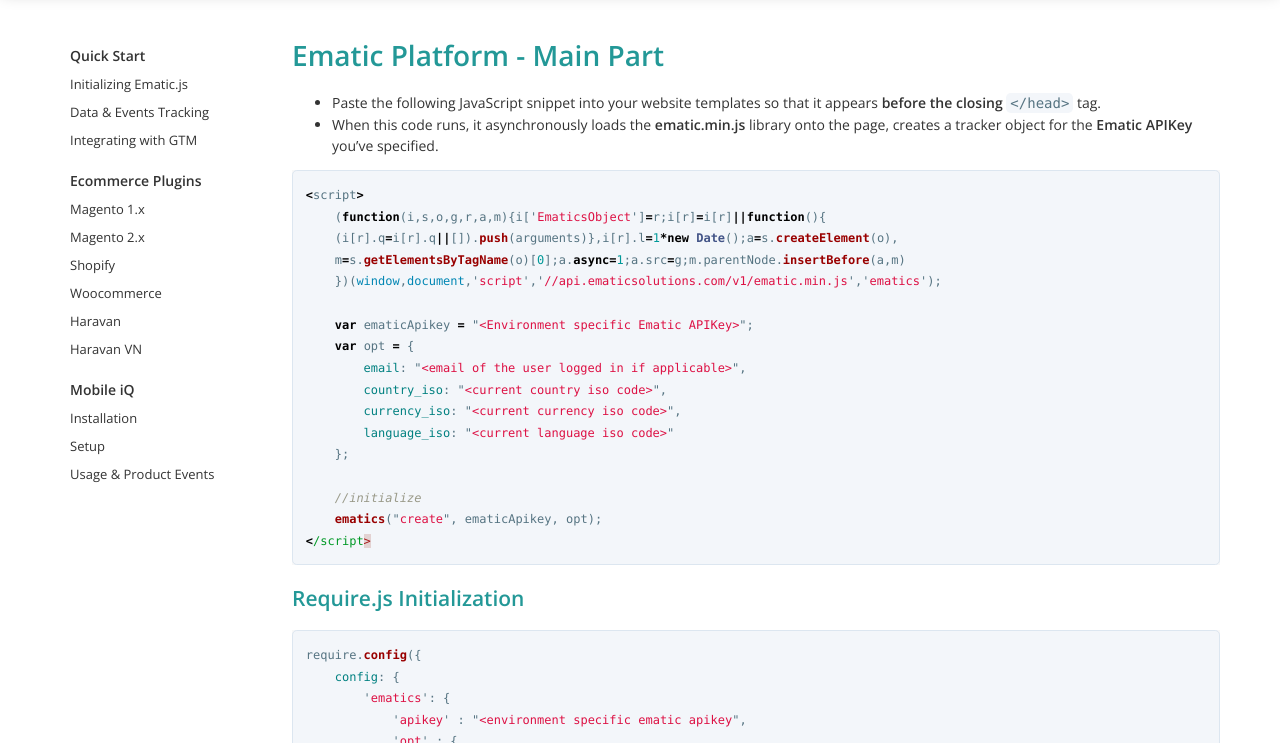
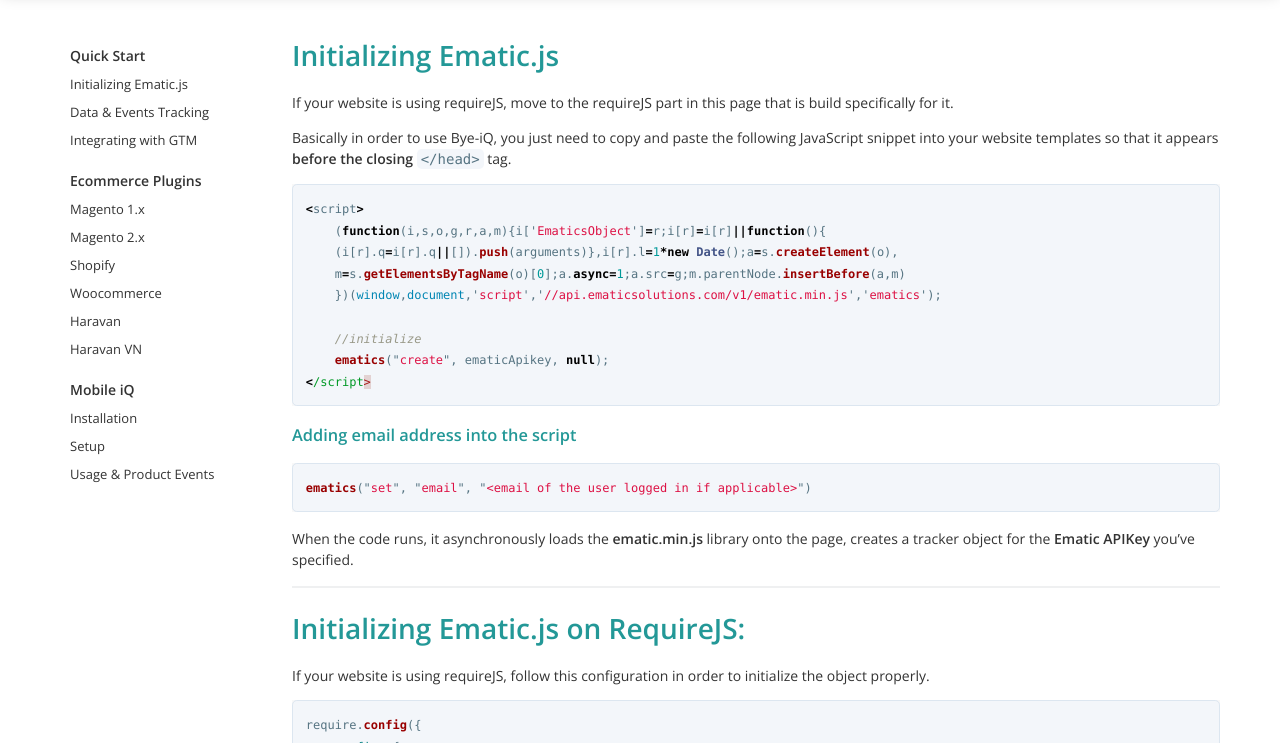
Before and after one commit to Ematicexternal/doc, a Jekyll site: the page built from _posts/2017-07-05-initializing-ematic-js.md, in a window 1280 px wide and 900 px high, cut to the strip 157-900 px from the top of the window. Built offline with Jekyll 4.4.1, drawn with Linux system fonts in a browser that asks for light colours.

Commit message:
update content

````diff
--- a/_posts/2017-07-05-initializing-ematic-js.md
+++ b/_posts/2017-07-05-initializing-ematic-js.md
@@ -5,9 +5,12 @@
 order: 1
 ---
 
-# Ematic Platform - Main Part
-* Paste the following JavaScript snippet into your website templates so that it appears __before the closing__ ```</head>``` tag.
-* When this code runs, it asynchronously loads the __ematic.min.js__ library onto the page, creates a tracker object for the __Ematic APIKey__ you've specified.
+# Initializing Ematic.js
+
+If your website is using requireJS, move to the requireJS part in this page that is build specifically for it.
+
+Basically in order to use Bye-iQ, you just need to copy and paste the following JavaScript snippet into your website templates so that it appears __before the closing__ ```</head>``` tag.
+
 
 ```js
 <script>
@@ -16,19 +19,23 @@
     m=s.getElementsByTagName(o)[0];a.async=1;a.src=g;m.parentNode.insertBefore(a,m)
     })(window,document,'script','//api.ematicsolutions.com/v1/ematic.min.js','ematics');
 
-    var ematicApikey = "<Environment specific Ematic APIKey>";
-    var opt = {
-        email: "<email of the user logged in if applicable>",
-        country_iso: "<current country iso code>",
-        currency_iso: "<current currency iso code>",
-        language_iso: "<current language iso code>"
-    };
-
     //initialize
-    ematics("create", ematicApikey, opt);
+    ematics("create", ematicApikey, null);
 </script>
 ```
-## Require.js Initialization
+
+### Adding email address into the script
+```js
+ematics("set", "email", "<email of the user logged in if applicable>")
+```
+
+When the code runs, it asynchronously loads the __ematic.min.js__ library onto the page, creates a tracker object for the __Ematic APIKey__ you've specified.
+
+---
+# Initializing Ematic.js on RequireJS:
+
+If your website is using requireJS, follow this configuration in order to initialize the object properly.
+
 ```js
 require.config({
     config: {
````
Also changed, not shown: _posts/2017-07-05-data-event-tracking.md (+9 -6 lines), _posts/2017-07-05-integrating-with-gtm.md (+26 -17 lines).
